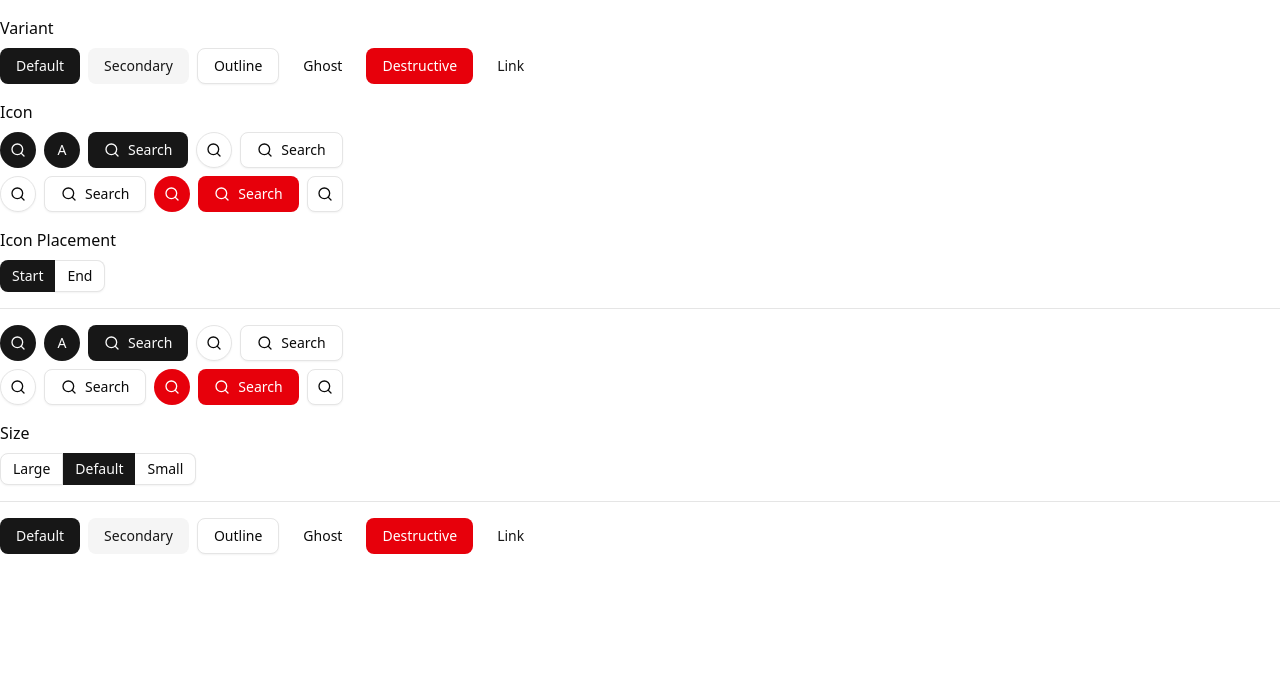
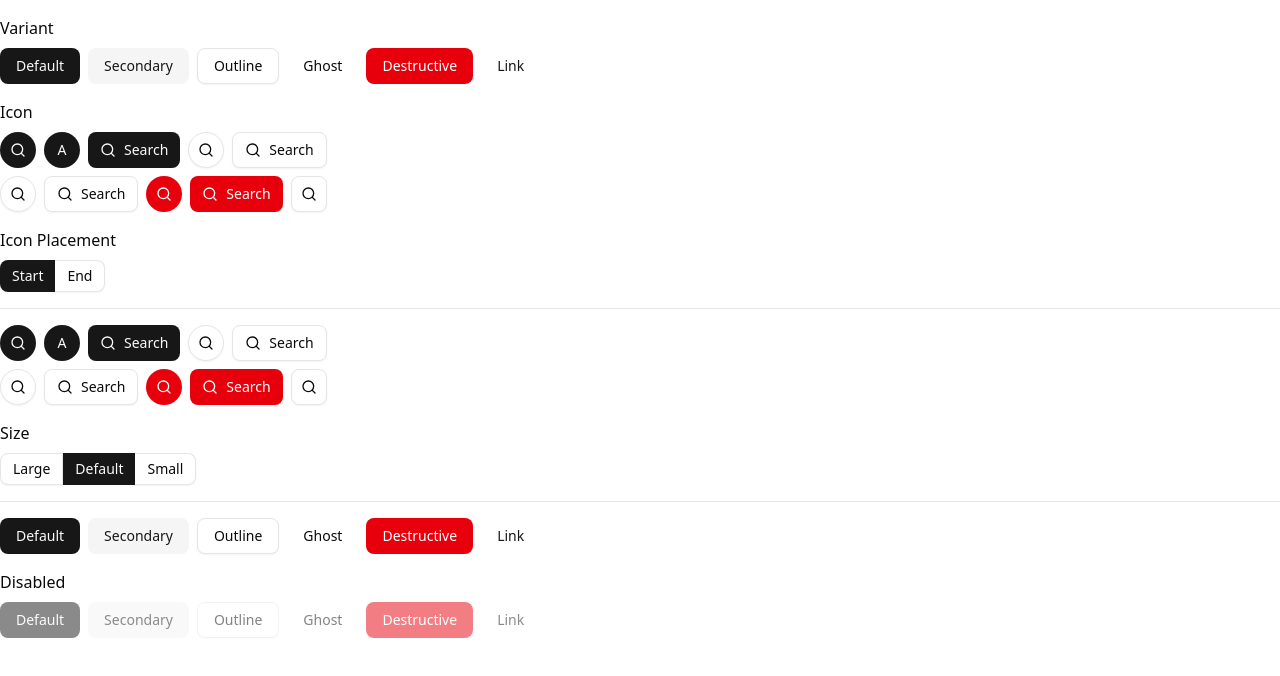
Before and after one commit to Sam1Dz/sam-next-fe, a Next.js app: page /components/general/button in a window 1280 px wide. Shown: the top 676 px of the page. Built offline with nearby package versions, Linux system fonts and the light colour scheme.

Commit message:
Enhance button disabled states and add examples

```diff
--- a/src/app/components/general/button/page.tsx
+++ b/src/app/components/general/button/page.tsx
@@ -1,4 +1,5 @@
 import {
+  ButtonDisabled,
   ButtonIcon,
   ButtonIconPlacement,
   ButtonSize,
@@ -12,6 +13,7 @@ export default function Page() {
       <ButtonIcon />
       <ButtonIconPlacement />
       <ButtonSize />
+      <ButtonDisabled />
     </div>
   );
 }
--- a/src/components/ui/button/index.tsx
+++ b/src/components/ui/button/index.tsx
@@ -7,6 +7,7 @@ import {
   Button as CoreButton,
   buttonVariants,
 } from '~/components/ui/core/button';
+import { cn } from '~/lib/utils';
 
 type CoreButtonProps = typeof CoreButton;
 type ButtonVariants = VariantProps<typeof buttonVariants>;
@@ -23,22 +24,56 @@ export interface ButtonProps extends Omit<
 /**
  * An enhanced button component that wraps the core button.
  * Automates icon sizing logic when only an icon is present and handles icon placement.
+ * Also manages distinct disabled states with specific hover behaviors.
  *
- * @param props - The extended button props including an optional icon.
+ * @param props - The extended button props.
  * @param props.icon - An optional icon element to display within the button.
  * @param props.iconPlacement - Position of the icon relative to children ('start' or 'end'). Defaults to 'start'.
+ * @param props.size - The size of the button. Defaults to the context size or 'default'.
+ * @param props.variant - The visual variant of the button. Defaults to 'default'.
  * @param props.children - The content of the button.
- * @returns The enhanced button component with automatic icon handling.
+ * @returns The enhanced button component with automatic icon and state handling.
  */
 function Button({
   icon,
   iconPlacement = 'start',
   size: propSize,
+  variant = 'default',
   ...props
 }: ButtonProps) {
   const groupContext = useButtonGroup();
   const size = propSize ?? groupContext?.size;
 
+  /**
+   * Retrieves the specific CSS classes for disabled hover states based on the variant.
+   *
+   * @param v - The current button variant.
+   * @returns A string of CSS classes to enforce specific styles when disabled and hovered.
+   */
+  const getDisabledHoverClass = (v: typeof variant) => {
+    const vKey = (v || 'default') as keyof typeof disabledHoverStyles;
+
+    return disabledHoverStyles[vKey];
+  };
+  const disabledHoverStyles: Record<string, string> = {
+    default:
+      'disabled:hover:!bg-primary disabled:hover:!text-primary-foreground',
+    destructive:
+      'disabled:hover:!bg-destructive disabled:hover:!text-white dark:disabled:hover:!bg-destructive/60',
+    outline:
+      'disabled:hover:!bg-background disabled:hover:!text-foreground dark:disabled:hover:!bg-input/30',
+    secondary:
+      'disabled:hover:!bg-secondary disabled:hover:!text-secondary-foreground',
+    ghost: 'disabled:hover:!bg-transparent disabled:hover:!text-inherit',
+    link: 'disabled:hover:!no-underline disabled:hover:!text-primary',
+  };
+
+  /**
+   * Determines the appropriate size for the underlying CoreButton.
+   * Adjusts 'default', 'sm', 'lg' to 'icon', 'icon-sm', 'icon-lg' respectively if no text content is present.
+   *
+   * @returns The resolved size string for the CoreButton.
+   */
   const getSize = (): ButtonVariants['size'] => {
     if (!icon || props.children) return size;
 
@@ -57,12 +92,19 @@ function Button({
   };
 
   return (
-    <CoreButton {...props} size={getSize()}>
-      <div className="flex flex-row items-center gap-2">
-        {iconPlacement === 'start' && icon}
-        {props.children}
-        {iconPlacement === 'end' && icon}
-      </div>
+    <CoreButton
+      {...props}
+      className={cn(
+        'disabled:pointer-events-auto disabled:cursor-not-allowed',
+        getDisabledHoverClass(variant),
+        props.className,
+      )}
+      size={getSize()}
+      variant={variant}
+    >
+      {iconPlacement === 'start' && icon}
+      {props.children}
+      {iconPlacement === 'end' && icon}
     </CoreButton>
   );
 }
--- /dev/null
+++ b/src/view/components/general/button/disabled.tsx
@@ -0,0 +1,27 @@
+import { Button } from '~/components/ui/button';
+
+export function ButtonDisabled() {
+  return (
+    <div className="flex flex-col gap-2">
+      <p>Disabled</p>
+      <div className="flex flex-row gap-2">
+        <Button disabled>Default</Button>
+        <Button disabled variant="secondary">
+          Secondary
+        </Button>
+        <Button disabled variant="outline">
+          Outline
+        </Button>
+        <Button disabled variant="ghost">
+          Ghost
+        </Button>
+        <Button disabled variant="destructive">
+          Destructive
+        </Button>
+        <Button disabled variant="link">
+          Link
+        </Button>
+      </div>
+    </div>
+  );
+}
--- a/src/view/components/general/button/index.tsx
+++ b/src/view/components/general/button/index.tsx
@@ -1,6 +1,13 @@
+import { ButtonDisabled } from './disabled';
 import { ButtonIcon } from './icon';
 import { ButtonIconPlacement } from './icon-placement';
 import { ButtonSize } from './size';
 import { ButtonVariant } from './variant';
 
-export { ButtonIcon, ButtonIconPlacement, ButtonSize, ButtonVariant };
+export {
+  ButtonDisabled,
+  ButtonIcon,
+  ButtonIconPlacement,
+  ButtonSize,
+  ButtonVariant,
+};
```
